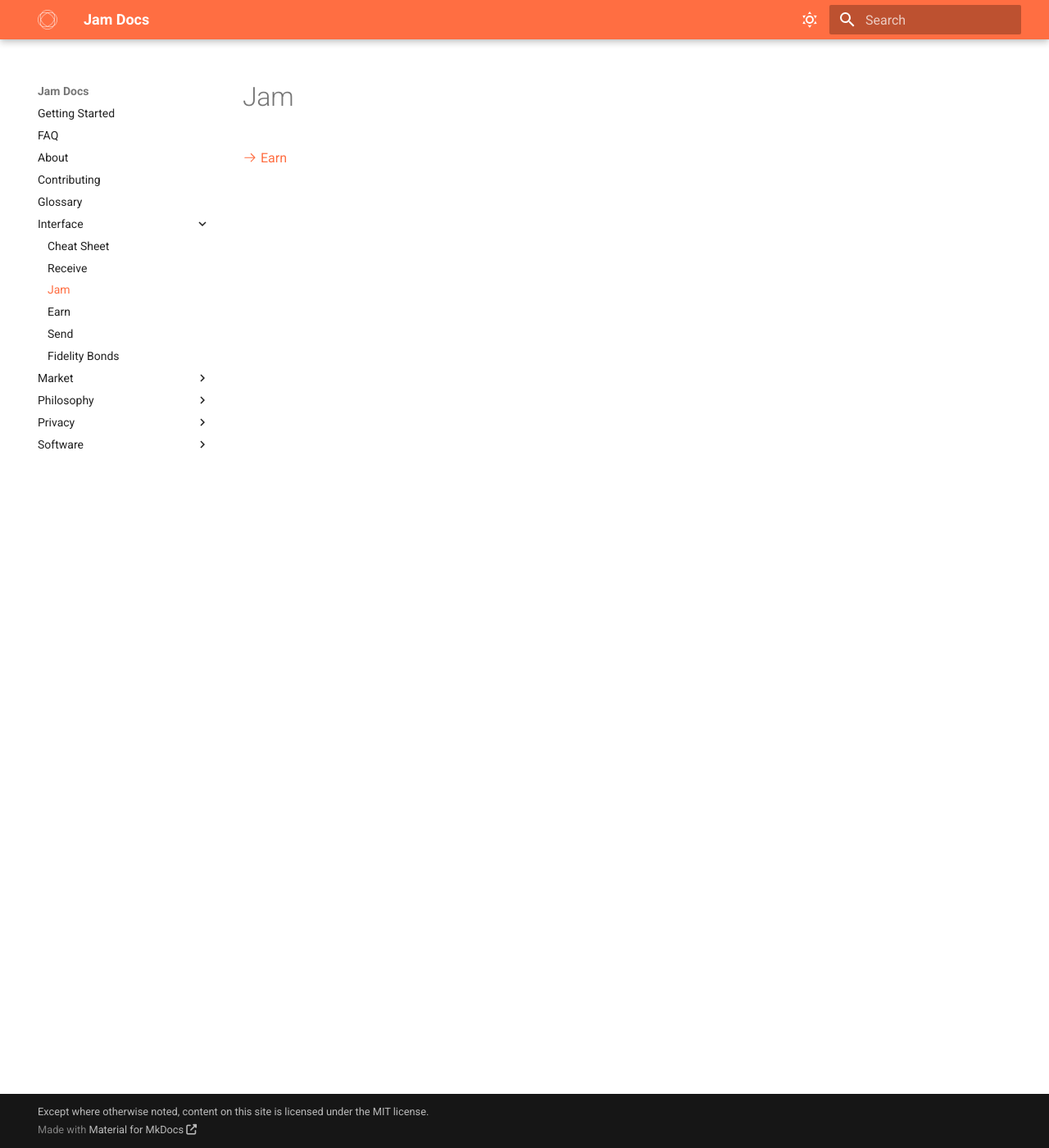
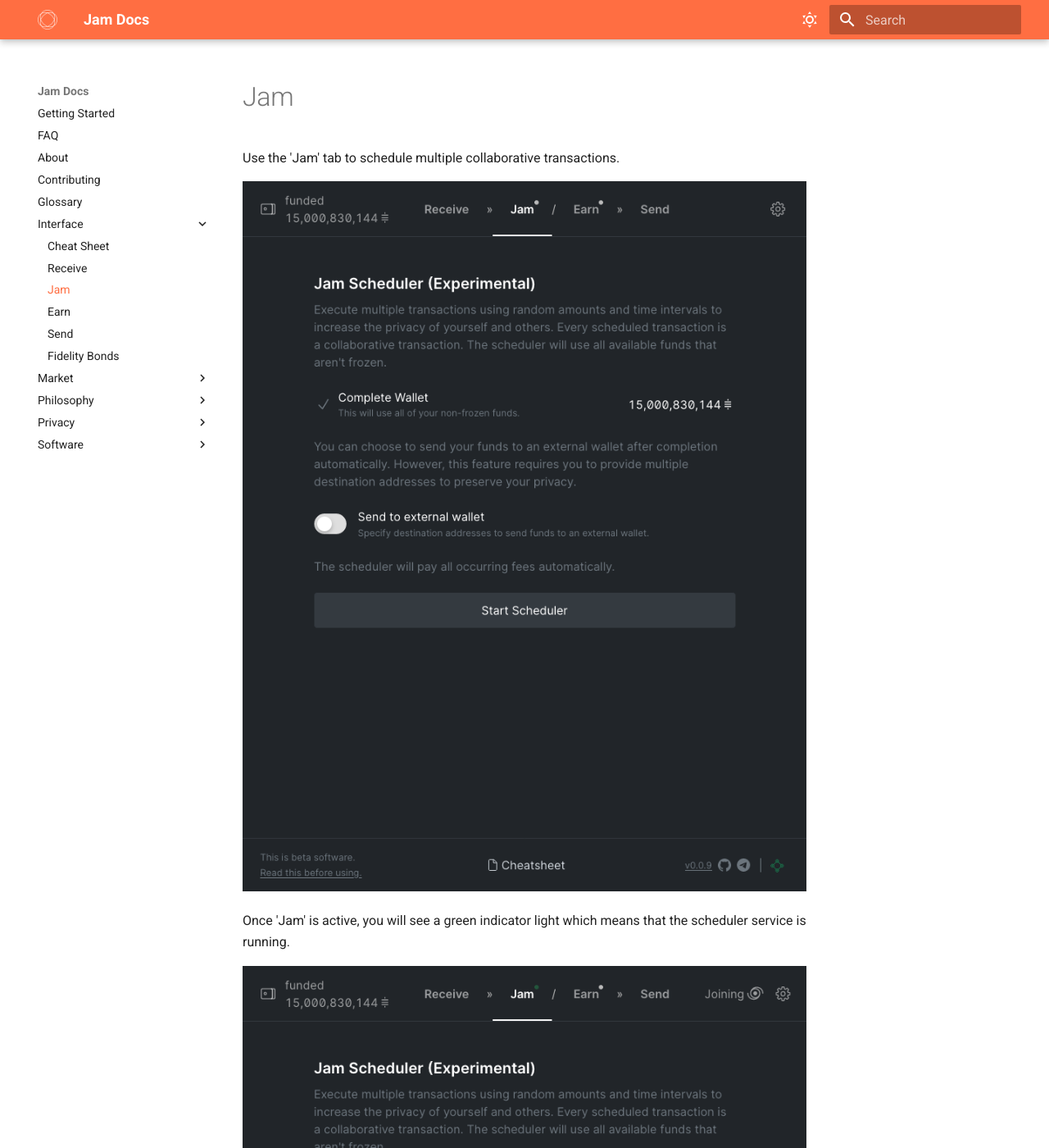
Before and after one commit to joinmarket-webui/jamdocs, an MkDocs documentation site: the page built from docs/interface/02-jam.md, in a window 1280 px wide and 1400 px high. Shown: the whole window at 82% size. Built offline with MkDocs 1.6.1 and Material for MkDocs 9.7.7, drawn with Linux system fonts in a browser that asks for light colours; nearby versions of some CDN libraries; some of the changed text lies outside the part shown.

Commit message:
docs(interface): add dark screenshots

```diff
--- a/docs/interface/02-jam.md
+++ b/docs/interface/02-jam.md
@@ -1,4 +1,15 @@
 # Jam
+
+Use the 'Jam' tab to schedule multiple collaborative transactions.
+
+![](../assets/interface/jam.png)
+
+Once 'Jam' is active, you will see a green indicator light which means that the
+scheduler service is running.
+
+![](../assets/interface/jam-running.png)
+
+You can stop the scheduler at any time.
 
 [:octicons-arrow-right-24: Earn][earn]
 
```
Also changed, not shown: docs/interface/01-receive.md (+2 -0 lines), docs/assets/interface/earn.png (added), docs/assets/interface/jam-running.png (added), docs/assets/interface/jam.png (added), docs/assets/interface/receive.png (added), docs/assets/interface/send.png (added), docs/assets/interface/wallet-jars.png (added), docs/assets/interface/wallet.png (added).
